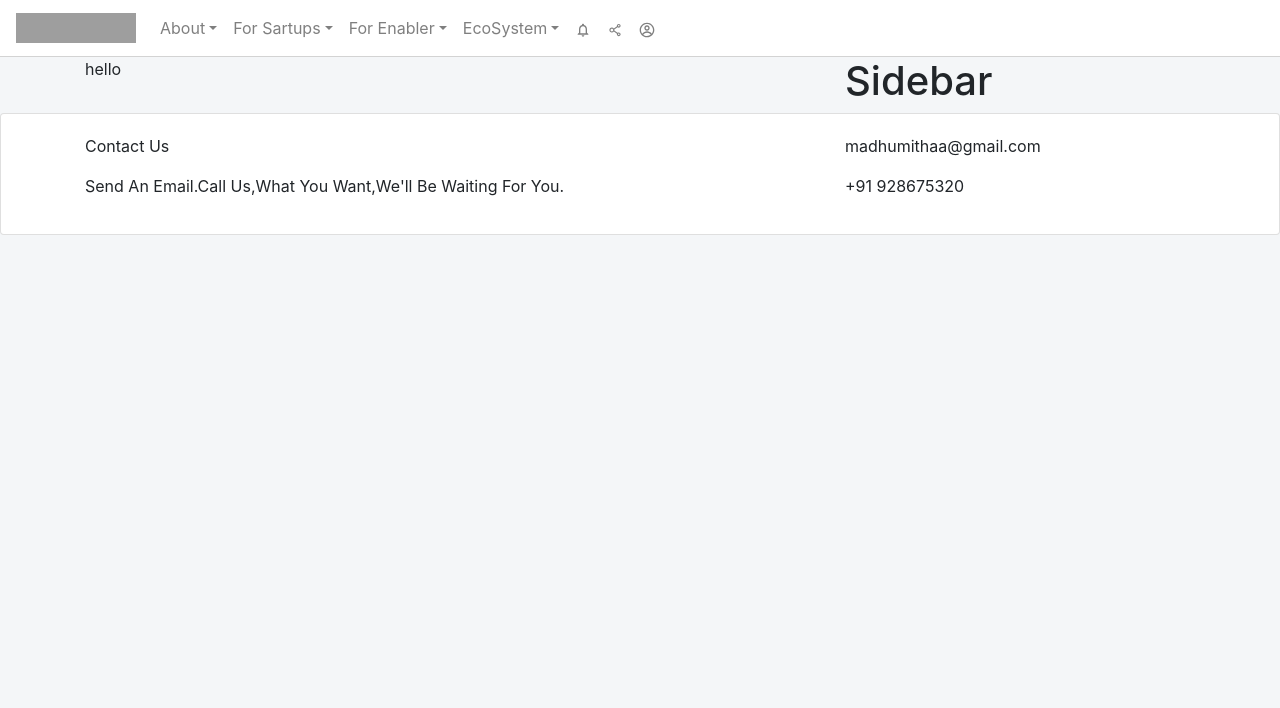
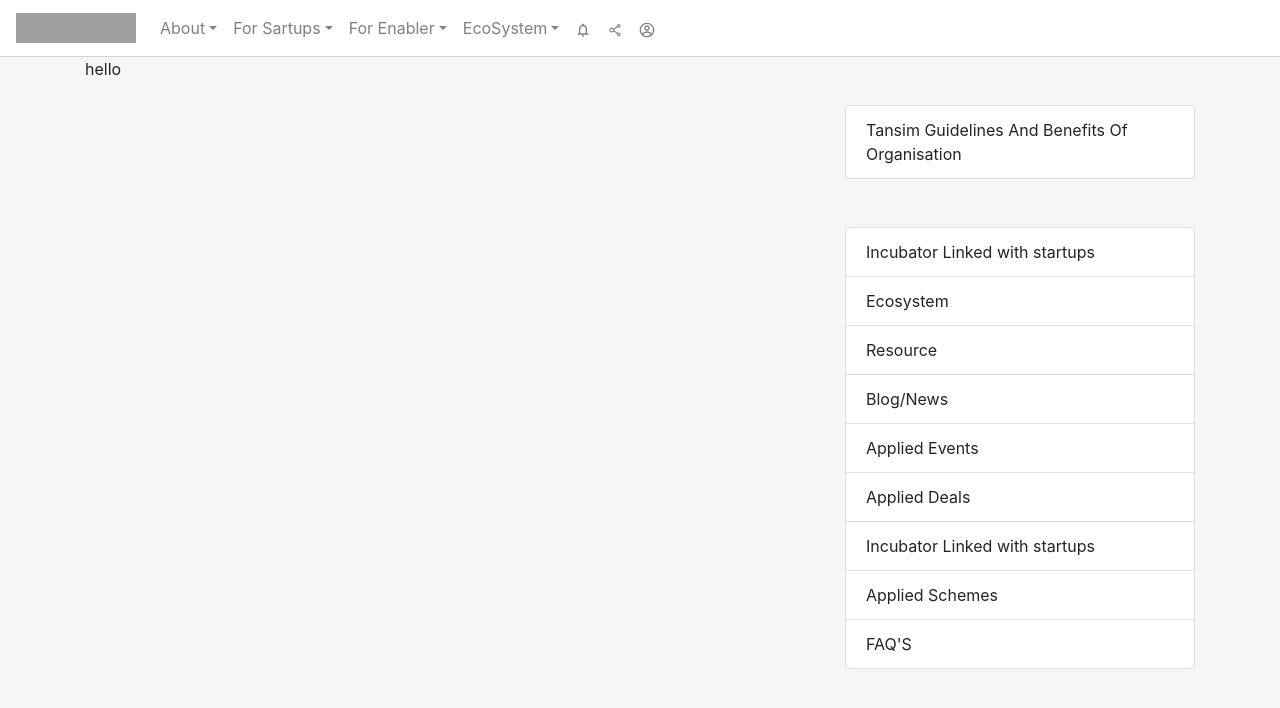
Before and after one commit to madhu1803/react5_tansim, a React (Create React App) app: page / in a window 1280 px wide. Shown: the top 708 px of the page. Built offline with nearby package versions, Linux system fonts and the light colour scheme; grey boxes are pictures that could not be loaded.

Commit message:
side bar half done

```diff
--- a/src/App.js
+++ b/src/App.js
@@ -17,7 +17,7 @@ export default class App extends Component {
             </div>
           </div>
         </div>
-        <Footer />
+        {/* <Footer /> */}
       </div>
     );
   }
--- /dev/null
+++ b/src/Components/SideList.js
@@ -0,0 +1,9 @@
+import React, { Component } from "react";
+import { ListGroup } from "react-bootstrap";
+
+export default class SideList extends Component {
+  render() {
+    let { title, isBtn } = this.props;
+    return <ListGroup.Item>{title}</ListGroup.Item>;
+  }
+}
--- a/src/MajorComponents/Sidebar.js
+++ b/src/MajorComponents/Sidebar.js
@@ -1,10 +1,28 @@
 import React, { Component } from "react";
-
+import { ListGroup } from "react-bootstrap";
+import SideList from "../Components/SideList";
 export default class Sidebar extends Component {
   render() {
     return (
       <div>
-        <h1>Sidebar</h1>
+        <ListGroup className="mt-5">
+          <SideList
+            title="Tansim Guidelines And Benefits Of Organisation"
+            isBtn={true}
+          />
+        </ListGroup>
+
+        <ListGroup className="mt-5">
+          <SideList title="Incubator Linked with startups" />
+          <SideList title="Ecosystem" />
+          <SideList title="Resource" />
+          <SideList title="Blog/News" />
+          <SideList title="Applied Events" />
+          <SideList title="Applied Deals" />
+          <SideList title="Incubator Linked with startups" />
+          <SideList title="Applied Schemes" />
+          <SideList title="FAQ'S" />
+        </ListGroup>
       </div>
     );
   }
```
